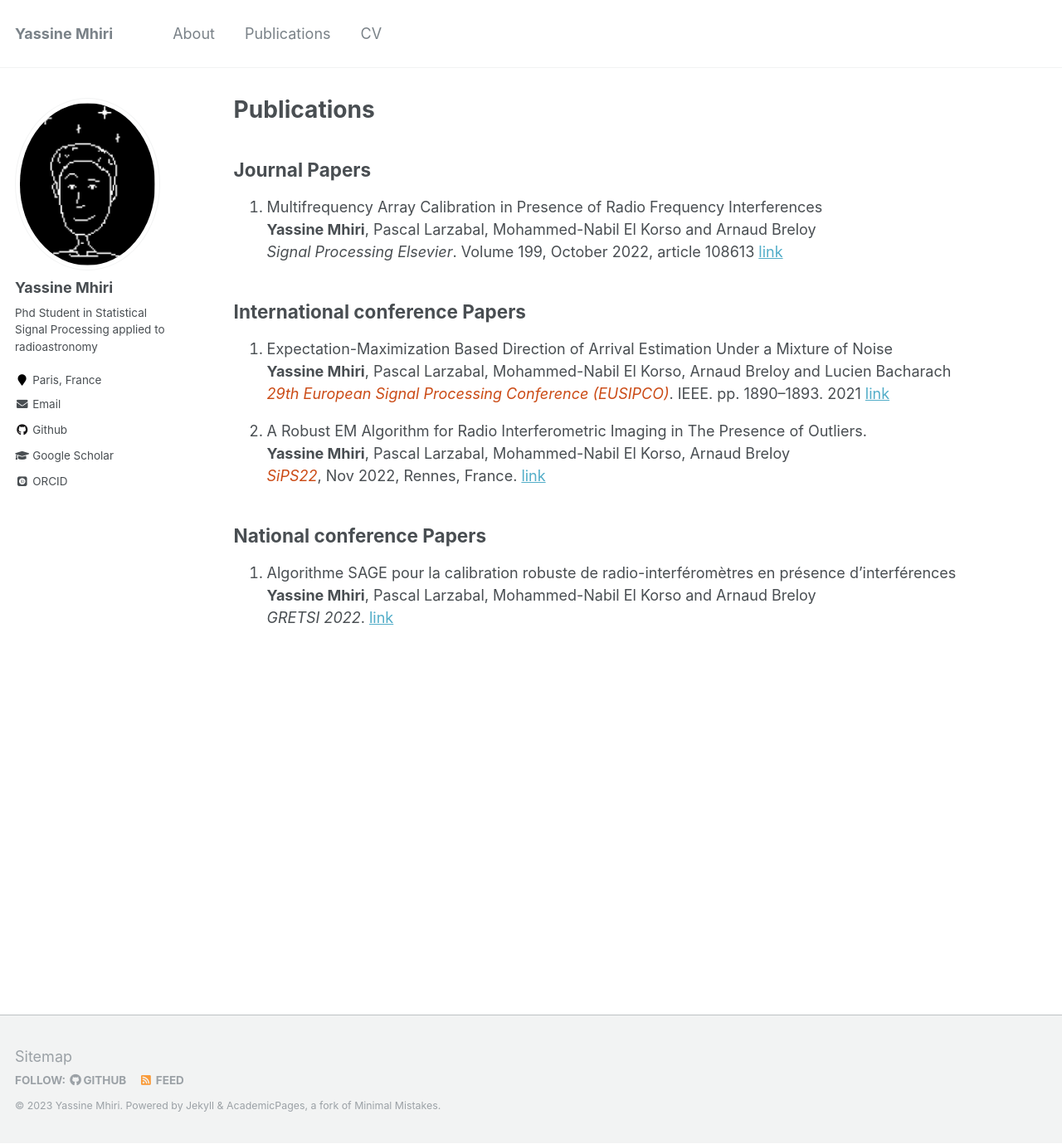
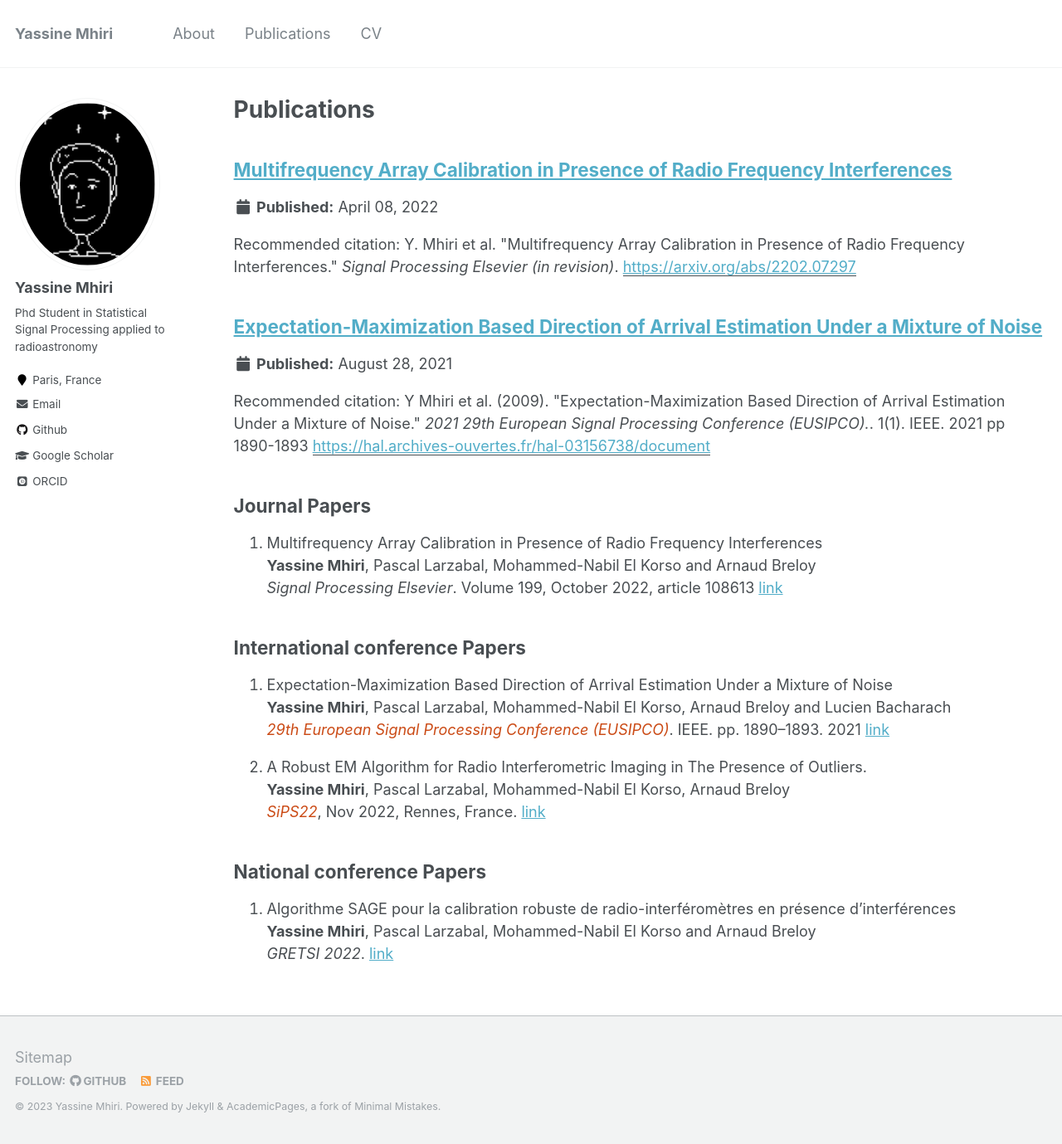
Before and after one commit to y-mhiri/y-mhiri.github.io, a Jekyll site: the page built from _pages/publications.md, in a window 1280 px wide and 1379 px high. Shown: the whole window at 83% size. Built offline with Jekyll 4.4.1, drawn with Linux system fonts in a browser that asks for light colours; some web fonts are replaced.

Commit message:
updated pages

```diff
--- a/_pages/publications.md
+++ b/_pages/publications.md
@@ -5,7 +5,7 @@ permalink: /publications/
 author_profile: true
 ---
 
-<!-- {% if author.googlescholar %}
+{% if author.googlescholar %}
   You can also find my articles on <u><a href="{{author.googlescholar}}">my Google Scholar profile</a>.</u>
 {% endif %}
 
@@ -13,7 +13,7 @@ author_profile: true
 
 {% for post in site.publications reversed %}
   {% include archive-single.html %}
-{% endfor %} -->
+{% endfor %}
 
 
 ## Journal Papers
```
